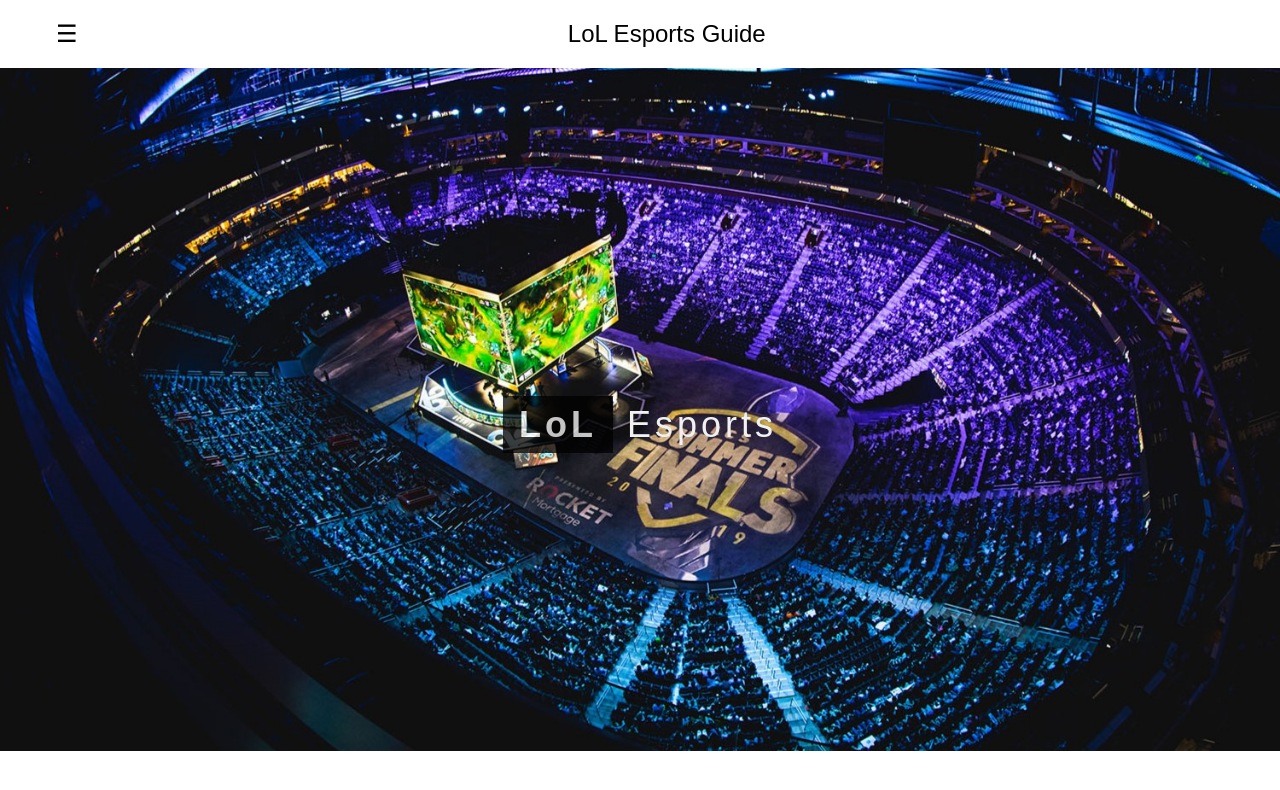
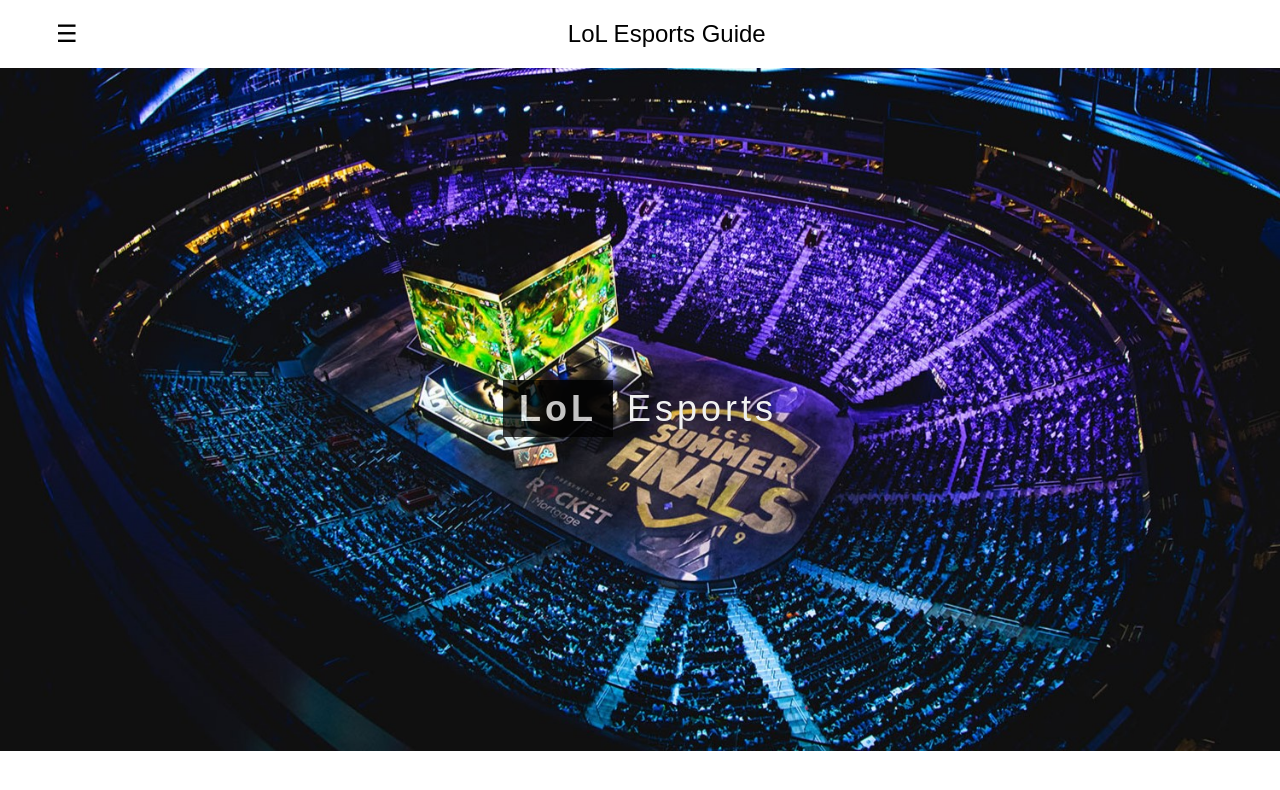
Before and after one commit to JustinMaeda/ICS-200-FInal, a plain HTML site: page Landing.html in a window 1280 px wide. Drawn offline with nearby package versions, Linux system fonts and the light colour scheme.

Commit message:
Fix Centering

```diff
--- a/Landing.html
+++ b/Landing.html
@@ -21,7 +21,7 @@
     <!--Image Header-->
     <header class="w3-display-container w3-content w3-wide" style="max-width:1500px;" id="home">
         <img class="w3-image" src="Images/Summer_Finals.jpg" alt="Worlds Finals" width="1500" height="800">
-        <div class="w3-display-middle w3-margin-top w3-center">
+        <div class="w3-display-middle w3-center">
             <h1 class="w3-xxlarge w3-text-white"><span class="w3-padding w3-black w3-opacity-min"><b>LoL</b></span> <span class="w3-hide-small w3-text-light-grey">Esports</span></h1>
         </div>
     </header>
```
